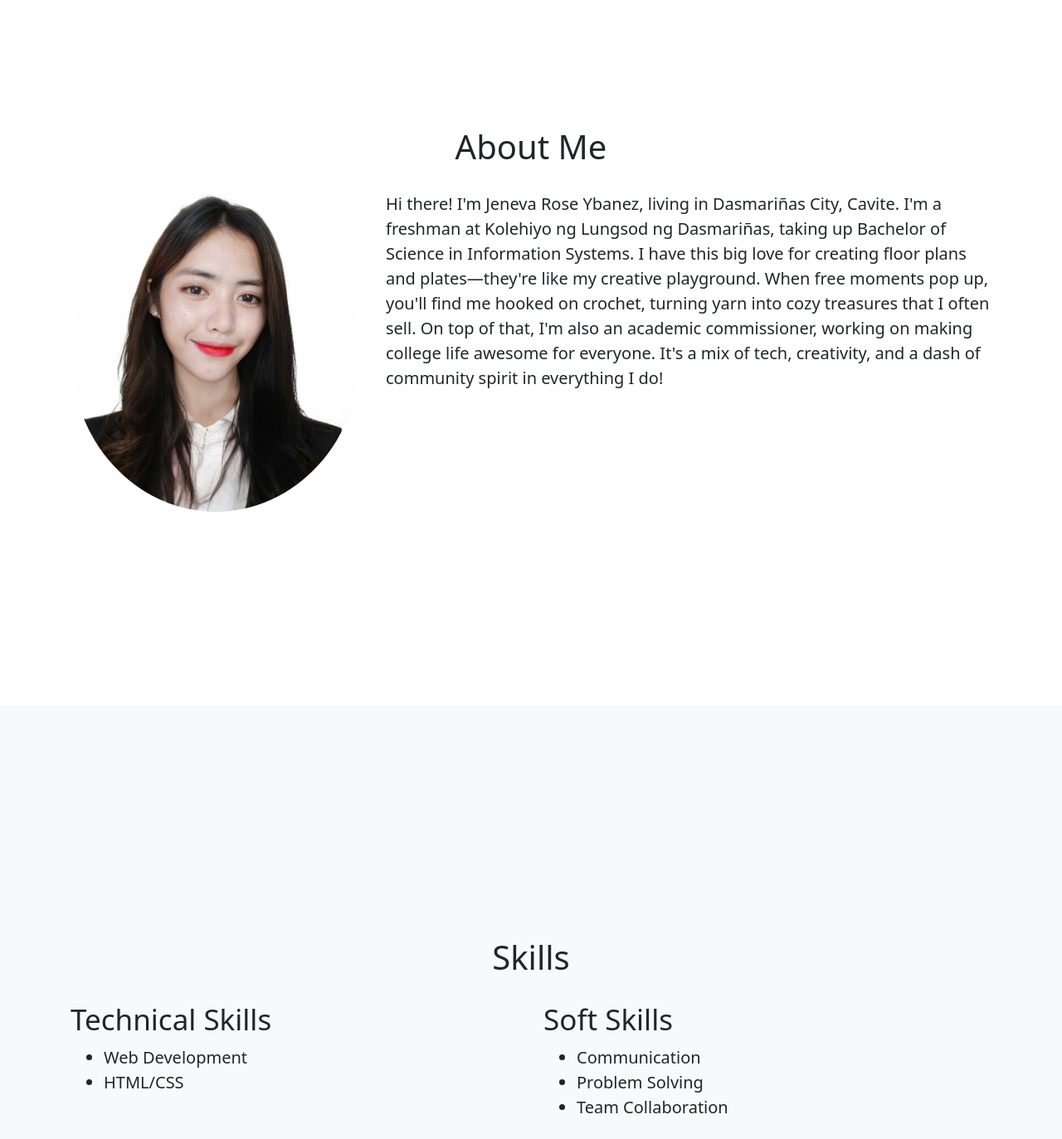
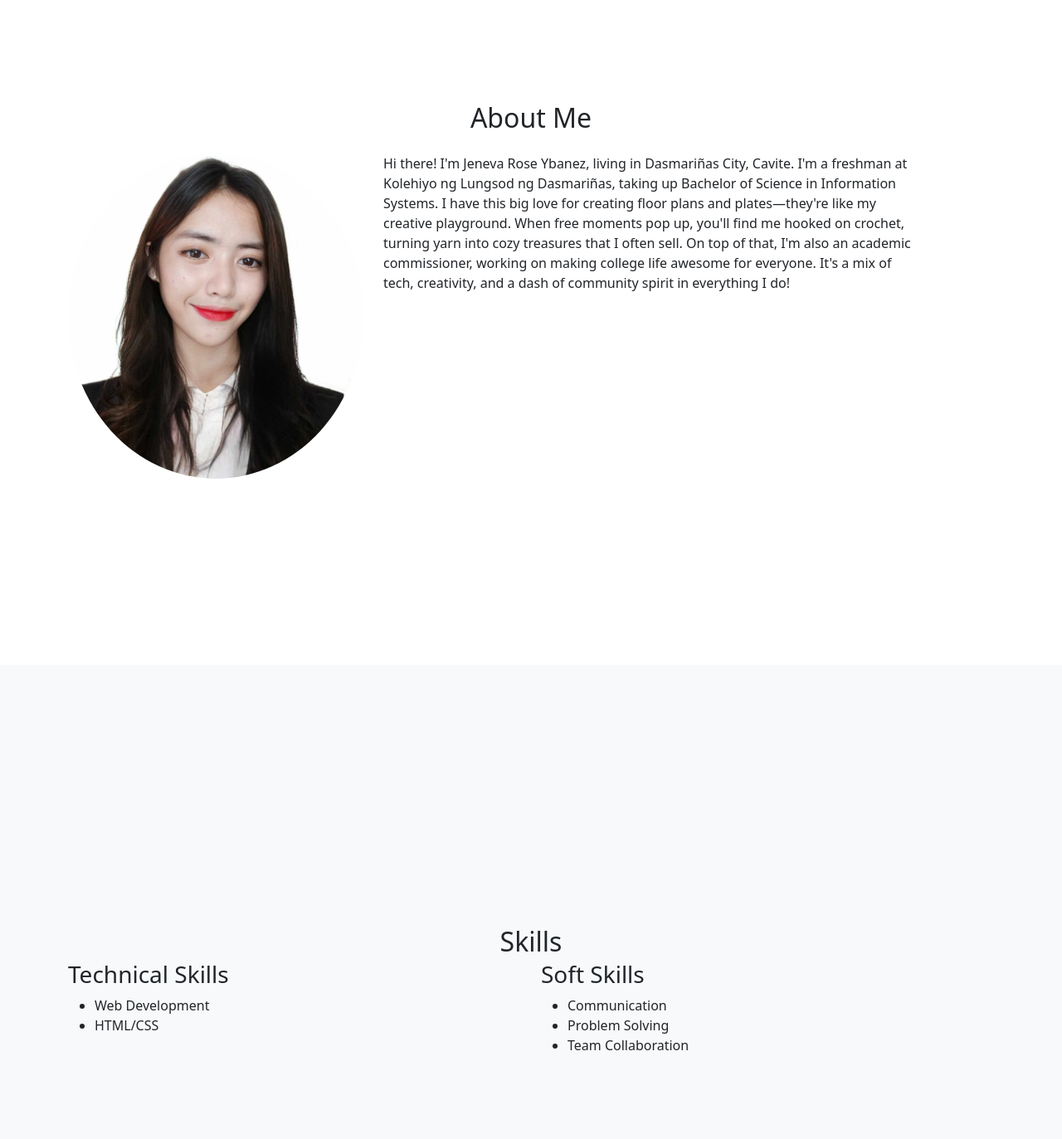
Before and after one commit to JzngKLD/jeneca.github.io, a plain HTML site: page index.html in a window 1280 px wide. Shown: the part 1020-2393 px from the top of the page at 83% size. Drawn offline with nearby package versions, Linux system fonts and the light colour scheme.

Commit message:
Update index.html

```diff
--- a/index.html
+++ b/index.html
@@ -8,20 +8,15 @@
     <link href="logo1.png" rel="icon">
     <!-- Bootstrap CSS -->
     <link href="https://cdn.jsdelivr.net/npm/bootstrap@5.3.2/dist/css/bootstrap.min.css" rel="stylesheet" integrity="sha384-T3c6CoIi6uLrA9TneNEoa7RxnatzjcDSCmG1MXxSR1GAsXEV/Dwwykc2MPK8M2HN" crossorigin="anonymous">
+    <link href="https://cdn.jsdelivr.net/npm/bootstrap-icons@1.11.2/font/bootstrap-icons.min.css" rel="stylesheet">
     <script src="https://code.jquery.com/jquery-3.2.1.slim.min.js"></script>
     <script src="https://cdnjs.cloudflare.com/ajax/libs/popper.js/1.12.9/umd/popper.min.js"></script>
     <script src="https://maxcdn.bootstrapcdn.com/bootstrap/4.0.0/js/bootstrap.min.js"></script>
-
-    <link rel="stylesheet" href="style.css">
-    <style>
-        /* Custom styles go here */
-
-    </style>
 </head>
 <body>
 
 <!-- Navbar -->
-<nav class="navbar navbar-expand-lg navbar-dark bg-dark fixed-top">
+<nav class="navbar navbar-expand-lg navbar-dark bg-dark sticky-top">
     <a class="navbar-brand" href="#">
         <img src="logo1.png" alt="Logo" height="100" class="d-inline-block align-top">
     </div>
@@ -65,7 +60,7 @@
 
 <!-- About Me -->
 <section id="about">
-  <div class="container my-5">
+  <div class="container py-5">
     <div class="row min-vh-100 align-items-center">
       <div class="col-12">
 
@@ -76,7 +71,7 @@
           <div class="col-md-4">
             <img src="profile.jpg" alt="My Profile Picture" class="img-fluid rounded-circle mb-2">
           </div>
-          <div class="col-md-8">
+          <div class="col-md-7">
             <p>
               Hi there! I'm Jeneva Rose Ybanez, living in Dasmariñas City, Cavite. I'm a freshman at Kolehiyo ng Lungsod ng Dasmariñas, taking up Bachelor of Science in Information Systems. I have this big love for creating floor plans and plates—they're like my creative playground. When free moments pop up, you'll find me hooked on crochet, turning yarn into cozy treasures that I often sell. On top of that, I'm also an academic commissioner, working on making college life awesome for everyone. It's a mix of tech, creativity, and a dash of community spirit in everything I do!
             </p>
@@ -90,21 +85,19 @@
 
 <!-- Skills Section -->
 <section id="skills" class="bg-light">
-  <div class="container my-5">
-    <div class="row min-vh-100 align-items-center justify-content-center">
+  <div class="container">
+    <div class="row min-vh-100 align-items-center text-justify">
       <div class="col-12">
         <div class="row">
           <div class="col-12">
-            <h2 class="text-center mb-4">Skills</h2>
+            <h2 class="text-center mb-1">Skills</h2>
           </div>
-
-          <!-- Add your skills content here -->
           <div class="col-md-6">
             <h3>Technical Skills</h3>
             <ul>
               <li>Web Development</li>
               <li>HTML/CSS</li>
-              <!-- Add more technical skills as needed -->
+
             </ul>
           </div>
           <div class="col-md-6">
@@ -113,8 +106,8 @@
               <li>Communication</li>
               <li>Problem Solving</li>
               <li>Team Collaboration</li>
-              <!-- Add more soft skills as needed -->
             </ul>
+          </div>
           </div>
         </div>
       </div>
@@ -125,12 +118,10 @@
 
 <!-- Carousel -->
 <section id="works">
-  <div class="container my-5">
+  <div class="container py-5">
     <div class="row min-vh-100 align-items-center">
       <div class="col-12">
-
         <h2 class="text-center mb-4">Works</h2>
-
         <div id="carouselExampleIndicators" class="carousel carousel-dark slide">
           <div class="carousel-indicators">
             <button type="button" data-bs-target="#carouselExampleIndicators" data-bs-slide-to="0" class="active" aria-current="true" aria-label="Slide 1"></button>
@@ -182,9 +173,9 @@
               <h2 class="mb-4 text-center">Contact Me</h2>
             </div>
             <div class="col-12 text-center">
-              <p>Feel free to reach out to me via email at <a href="mailto:@email.com">ybanez.jenevarose.kld@email.com</a>.
+              <p>Feel free to reach out to me via email at<br> <a href="mailto:@email.com">ybanez.jenevarose.kld@email.com</a>.
               </p>
-              <p>+639 842 8735</p>
+              <i class="bi bi-telephone-fill">+639 842 8735</i>
             </div>
           </div>
         </div>
```
